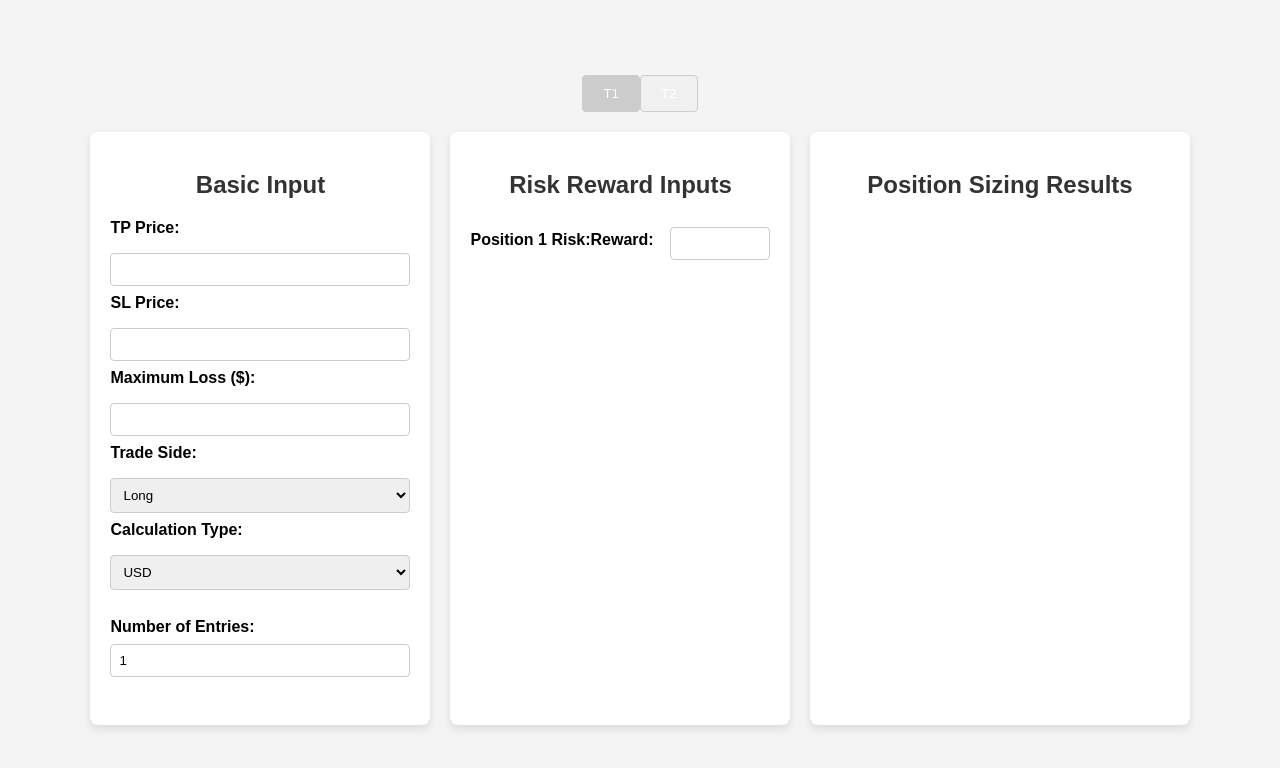
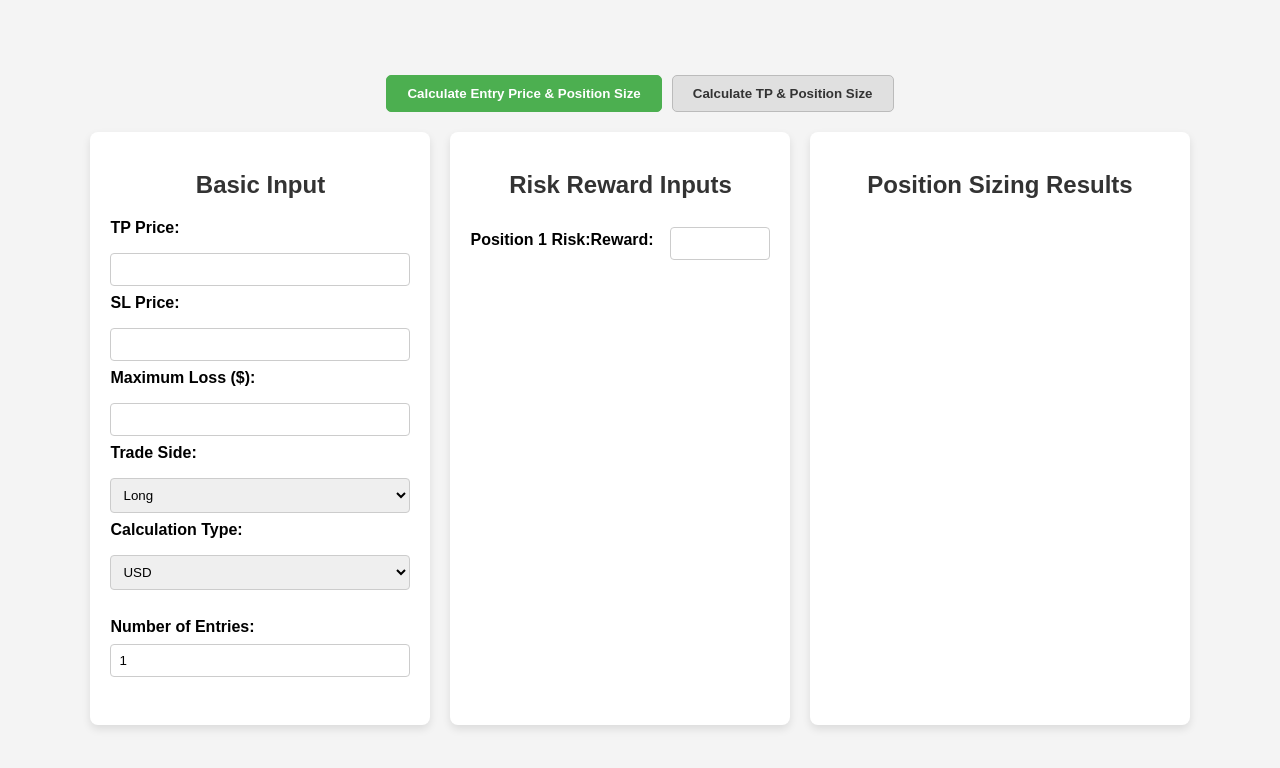
Before and after one commit to passavit1/position-sizing-calculator, a React (Create React App) app: page / in a window 1280 px wide. Shown: the top 768 px of the page. Built offline with nearby package versions, Linux system fonts and the light colour scheme.

Commit message:
Implement Tab2

```diff
--- a/src/App.css
+++ b/src/App.css
@@ -127,17 +127,29 @@ button:hover {
   display: flex;
   justify-content: center;
   margin-bottom: 20px;
+  gap: 10px;
 }
 
 .tab-navigation button {
-  background-color: #f0f0f0;
-  border: 1px solid #ccc;
+  background-color: #e0e0e0;
+  border: 1px solid #bbb;
+  color: #333;
   padding: 10px 20px;
   cursor: pointer;
+  font-weight: bold;
+  border-radius: 5px;
+  transition: background-color 0.3s ease, color 0.3s ease;
+}
+
+.tab-navigation button:hover {
+  background-color: #d1d1d1;
+  color: #000;
 }
 
 .tab-navigation .active {
-  background-color: #ccc;
+  background-color: #4caf50;
+  color: white;
+  border-color: #4caf50;
 }
 
 .tab2-content {
--- a/src/App.js
+++ b/src/App.js
@@ -86,13 +86,13 @@ function App() {
           onClick={() => setCurrentTab("T1")}
           className={currentTab === "T1" ? "active" : ""}
         >
-          T1
+          Calculate Entry Price & Position Size
         </button>
         <button
           onClick={() => setCurrentTab("T2")}
           className={currentTab === "T2" ? "active" : ""}
         >
-          T2
+          Calculate TP & Position Size
         </button>
       </div>
       {currentTab === "T1" && (
--- a/src/components/Tab2.js
+++ b/src/components/Tab2.js
@@ -1,33 +1,48 @@
-import React, { useState } from "react";
+import React, { useState, useEffect } from "react";
 
 function Tab2() {
   const [entryPrice, setEntryPrice] = useState("");
   const [calcType, setCalcType] = useState("USD");
   const [maxLoss, setMaxLoss] = useState("");
+  const [option, setOption] = useState("Percent");
+  const [sl, setSL] = useState("");
   const [riskReward, setRiskReward] = useState("");
   const [results, setResults] = useState(null);
 
+  useEffect(() => {
+    calculateTPAndSL();
+  }, [entryPrice, calcType, maxLoss, option, sl, riskReward]);
+
   const calculateTPAndSL = () => {
-    if (entryPrice && maxLoss && riskReward) {
+    if (entryPrice && maxLoss && sl && riskReward) {
       const ep = parseFloat(entryPrice);
       const maxLossValue = parseFloat(maxLoss);
       const rr = parseFloat(riskReward);
+      let slPrice;
 
-      const sl = ep - maxLossValue / ep;
-      const tp = ep + rr * (ep - sl);
+      if (option === "Percent") {
+        const slPercentage = parseFloat(sl);
+        slPrice = ep - ep * (slPercentage / 100);
+      } else {
+        slPrice = parseFloat(sl);
+      }
 
       let positionSize;
       if (calcType === "USD") {
-        positionSize = (maxLossValue / (ep - sl)) * ep;
+        positionSize = (maxLossValue / Math.abs(ep - slPrice)) * ep;
       } else {
-        positionSize = maxLossValue / (ep - sl);
+        positionSize = maxLossValue / Math.abs(ep - slPrice);
       }
 
+      const tpPrice = ep + Math.abs(ep - slPrice) * rr;
+
       setResults({
-        tp: tp.toFixed(8),
-        sl: sl.toFixed(8),
+        tp: tpPrice.toFixed(8),
+        sl: slPrice.toFixed(8),
         positionSize: positionSize.toFixed(2),
       });
+    } else {
+      setResults(null);
     }
   };
 
@@ -61,20 +76,34 @@ function Tab2() {
           />
         </div>
         <div>
-          <label>Risk:Reward:</label>
+          <label>SL Option:</label>
+          <select value={option} onChange={(e) => setOption(e.target.value)}>
+            <option value="Percent">Percent</option>
+            <option value="Price">Price</option>
+          </select>
+        </div>
+        <div>
+          <label>{option === "Percent" ? "SL (%):" : "SL Price:"}</label>
+          <input
+            type="number"
+            value={sl}
+            onChange={(e) => setSL(e.target.value)}
+          />
+        </div>
+        <div>
+          <label>Risk:Reward (R:R):</label>
           <input
             type="number"
             value={riskReward}
             onChange={(e) => setRiskReward(e.target.value)}
           />
         </div>
-        <button onClick={calculateTPAndSL}>Calculate</button>
       </div>
       {results && (
         <div className="results-container">
           <h2>Results</h2>
-          <p>TP: {results.tp}</p>
-          <p>SL: {results.sl}</p>
+          <p>TP Price: {results.tp}</p>
+          <p>SL Price: {results.sl}</p>
           <p>
             Position Size: {results.positionSize} {calcType}
           </p>
```
